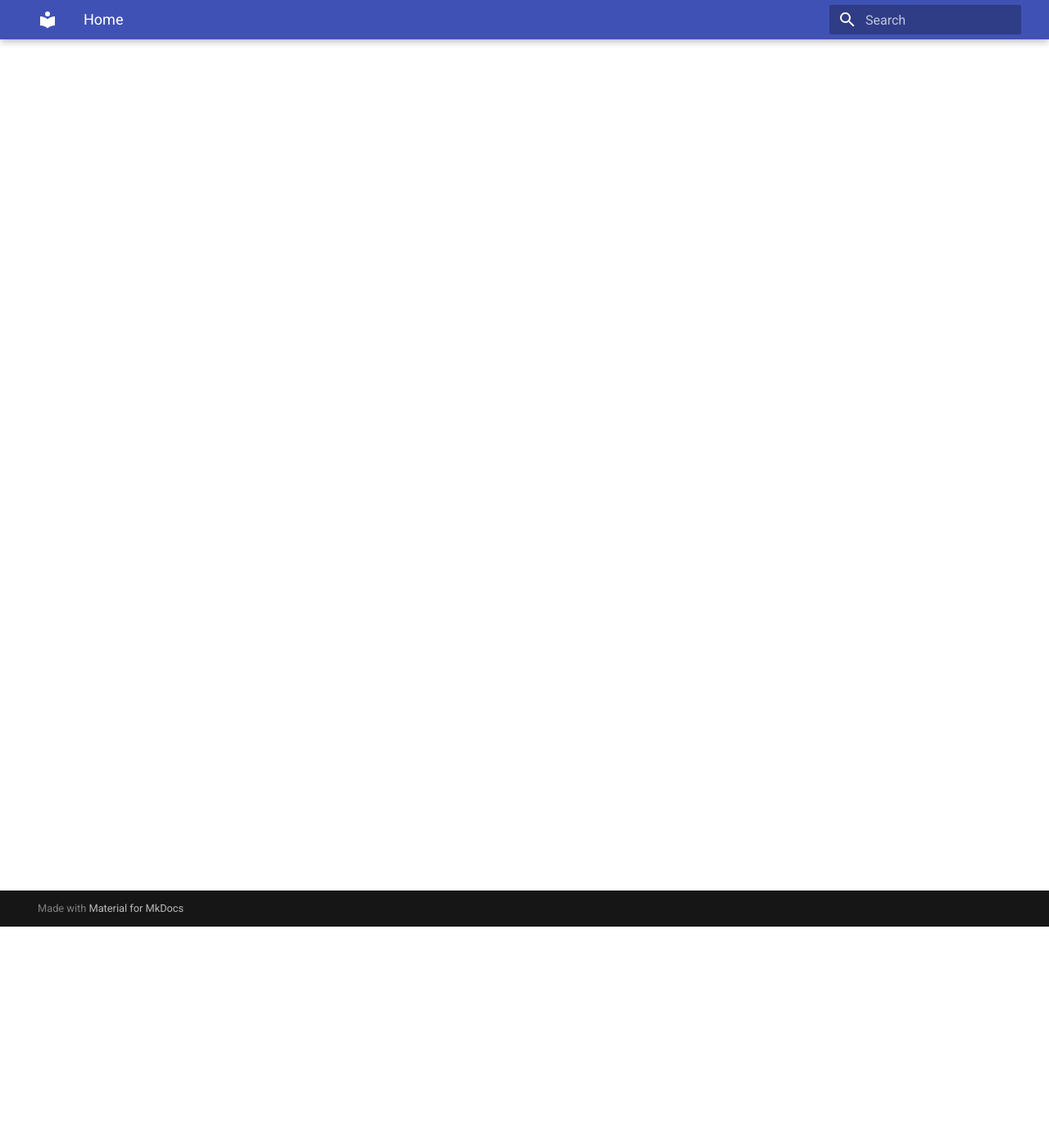
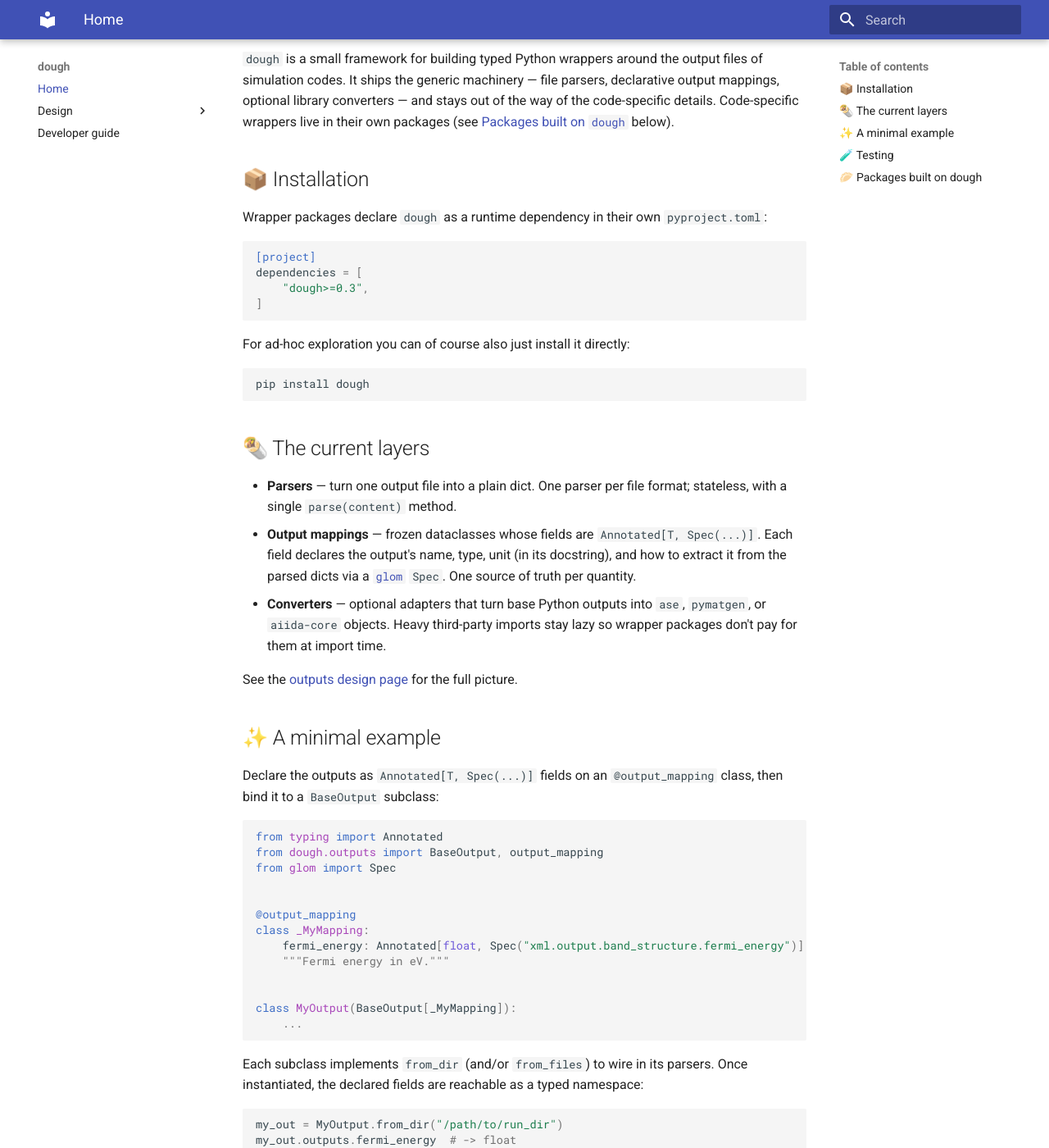
Before and after one commit to mbercx/dough, an MkDocs documentation site: the page built from docs/index.md, in a window 1280 px wide and 1400 px high, scrolled down 270 px. Shown: the whole window at 82% size. Built offline with MkDocs 1.6.1 and Material for MkDocs 9.7.7, drawn with Linux system fonts in a browser that asks for light colours; some of the changed text lies outside the part shown.

Commit message:
📚 `index`: flesh out landing page
Replace the placeholder landing page with content mirroring the new README, plus
a `pyproject.toml` install block and a minimal `BaseOutput` example
(`@output_mapping` declaration + typed `outputs.<field>` access).

````diff
--- a/docs/index.md
+++ b/docs/index.md
@@ -1,3 +1,77 @@
-# Introduction
+# `dough`
 
-This is the documentation of the `dough` Python package.
+*Roll your own typed wrapper.*
+
+!!! warning
+
+    `dough` is still pre-1.0. The API is still evolving and can break in minor releases.
+
+`dough` is a small framework for building typed Python wrappers around the output files of simulation codes.
+It ships the generic machinery — file parsers, declarative output mappings, optional library converters — and stays out of the way of the code-specific details.
+Code-specific wrappers live in their own packages (see [Packages built on `dough`](#packages-built-on-dough) below).
+
+## 📦 Installation
+
+Wrapper packages declare `dough` as a runtime dependency in their own `pyproject.toml`:
+
+```toml
+[project]
+dependencies = [
+    "dough>=0.3",
+]
+```
+
+For ad-hoc exploration you can of course also just install it directly:
+
+```bash
+pip install dough
+```
+
+## 🌯 The current layers
+
+- **Parsers** — turn one output file into a plain dict. One parser per file format; stateless, with a single `parse(content)` method.
+- **Output mappings** — frozen dataclasses whose fields are `Annotated[T, Spec(...)]`. Each field declares the output's name, type, unit (in its docstring), and how to extract it from the parsed dicts via a [`glom`](https://glom.readthedocs.io/) `Spec`. One source of truth per quantity.
+- **Converters** — optional adapters that turn base Python outputs into `ase`, `pymatgen`, or `aiida-core` objects. Heavy third-party imports stay lazy so wrapper packages don't pay for them at import time.
+
+See the [outputs design page](design/outputs.md) for the full picture.
+
+## ✨ A minimal example
+
+Declare the outputs as `Annotated[T, Spec(...)]` fields on an `@output_mapping` class, then bind it to a `BaseOutput` subclass:
+
+```python
+from typing import Annotated
+from dough.outputs import BaseOutput, output_mapping
+from glom import Spec
+
+
+@output_mapping
+class _MyMapping:
+    fermi_energy: Annotated[float, Spec("xml.output.band_structure.fermi_energy")]
+    """Fermi energy in eV."""
+
+
+class MyOutput(BaseOutput[_MyMapping]):
+    ...
+```
+
+Each subclass implements `from_dir` (and/or `from_files`) to wire in its parsers.
+Once instantiated, the declared fields are reachable as a typed namespace:
+
+```python
+my_out = MyOutput.from_dir("/path/to/run_dir")
+my_out.outputs.fermi_energy  # -> float
+```
+
+## 🧪 Testing
+
+`dough.testing` ships shared pytest fixtures (`json_serializer`, `robust_data_regression_check`) used by downstream wrapper packages for regression tests.
+It's an opt-in plugin — activate it in your top-level `conftest.py` with `pytest_plugins = ["dough.testing.plugin"]`.
+See the [testing design page](design/testing.md).
+
+## 🥟 Packages built on `dough`
+
+| Package | Code | Status |
+| --- | --- | --- |
+| [`qe-tools`](https://github.com/aiidateam/qe-tools) | [Quantum ESPRESSO](https://www.quantum-espresso.org/) | alpha — `pw.x`, `dos.x` outputs |
+| [`strudel`](https://github.com/mbercx/strudel) | [VASP](https://www.vasp.at/) | alpha — basic outputs + magnetization |
````
